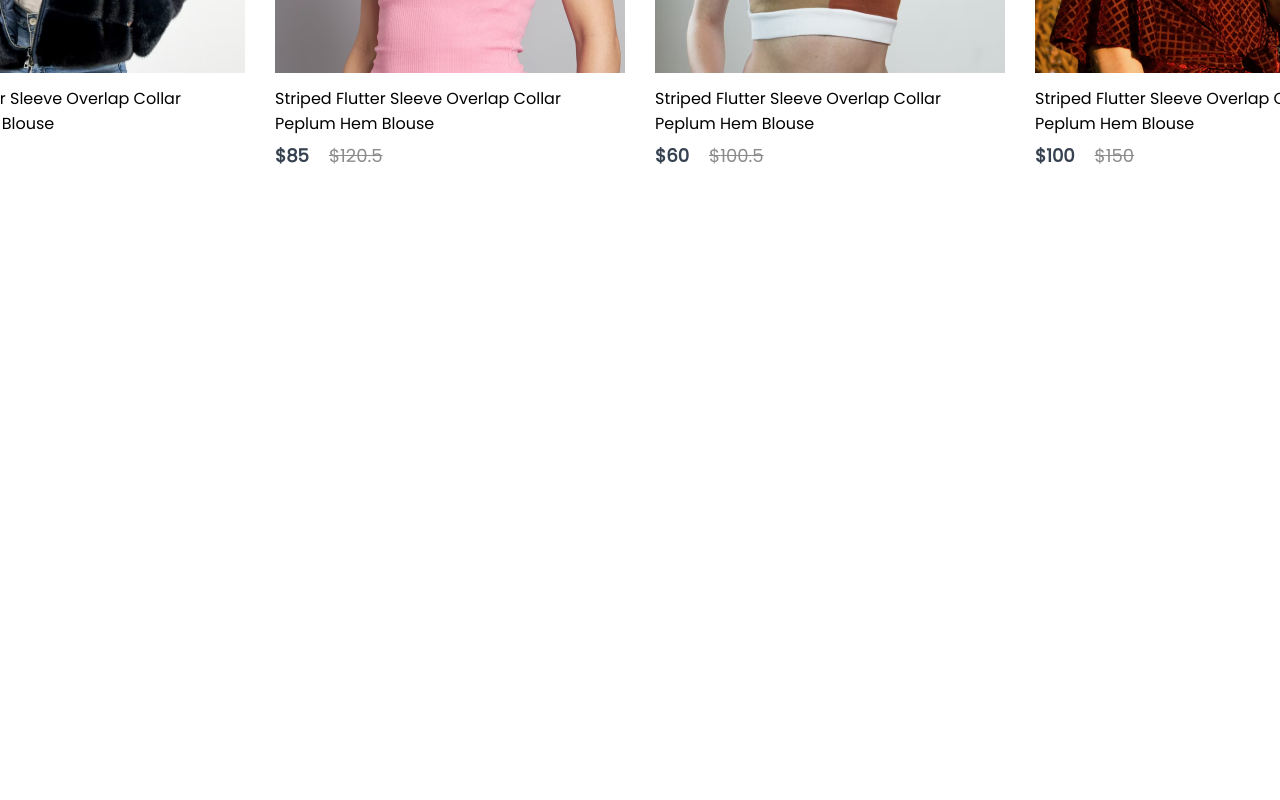
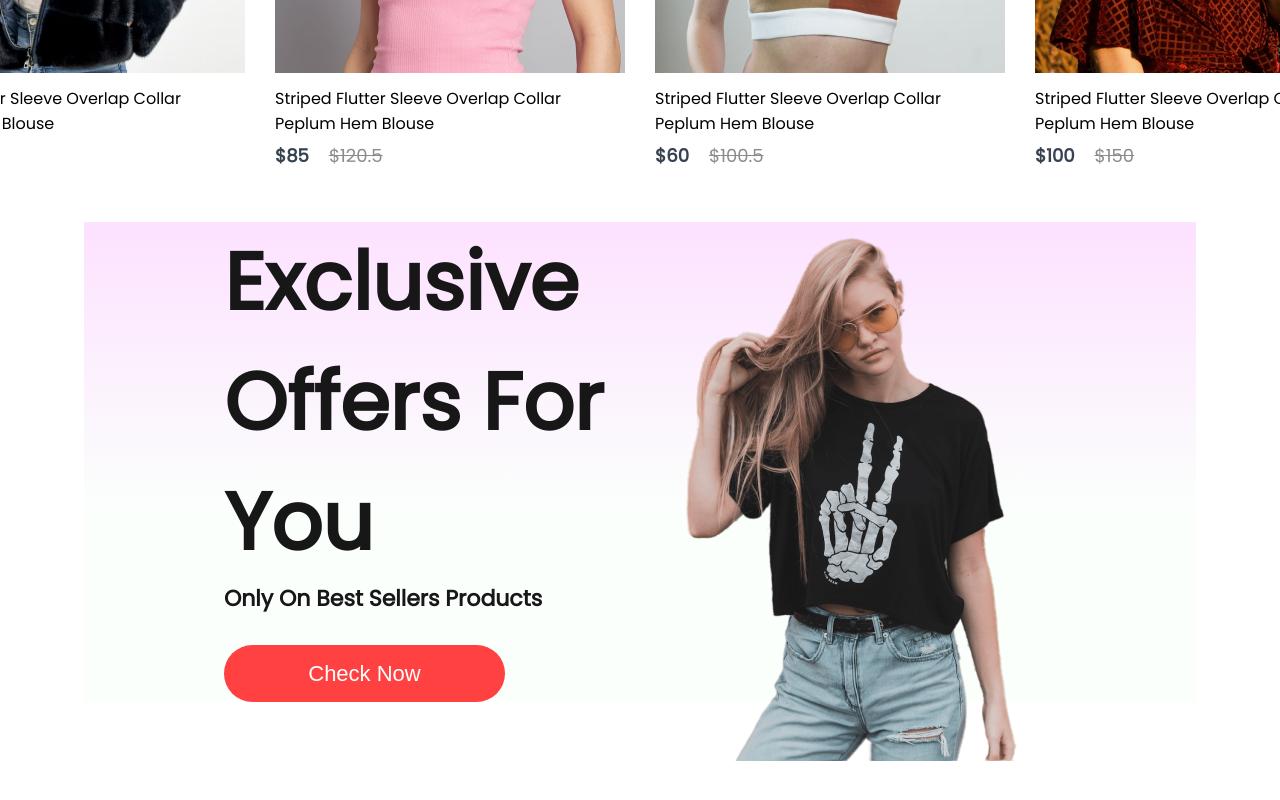
Before and after one commit to baized1245/Online-Cloth-Shop, a React (Vite) app in the folder frontend/: page / in a window 1280 px wide. Shown: the part 1427-2227 px from the top of the page. Before the commit the page ends 1649 px from the top, so only its background shows below. Built offline with nearby package versions, Linux system fonts and the light colour scheme.

Commit message:
Add Offers component

```diff
--- /dev/null
+++ b/frontend/src/Components/Offers/Offers.css
@@ -0,0 +1,44 @@
+.offers{
+    width: 65%;
+    height: 60vh;
+    display: flex;
+    margin: auto;
+    padding: 0px 140px;
+    margin-bottom: 150px;
+    background: linear-gradient(180deg, #fde1ff 0%, #e1ffea22 60%);
+}
+.offers-left{
+    flex: 1;
+    display: flex;
+    flex-direction: column;
+    justify-content: center;
+}
+.offers-left h1{
+   color: #171717;
+   font-size: 80px;
+   font-weight: 600;
+}
+.offers-left p{
+   color: #171717;
+   font-size: 22px;
+   font-weight: 600;
+}
+.offers-left button{
+    width: 281px;
+    height: 70px;
+    border-radius: 35px;
+    background: #ff4141;
+    border: none;
+    color: white;
+    font-size: 22px;
+    font-weight: 500;
+    margin-top: 30px;
+    cursor: pointer;
+}
+.offers-right{
+    flex: 1;
+    display: flex;
+    align-items: center;
+    justify-content: flex-end;
+    padding-top: 50px;
+}
--- /dev/null
+++ b/frontend/src/Components/Offers/Offers.jsx
@@ -0,0 +1,21 @@
+import React from 'react';
+import './Offers.css'
+import exclusive_image from '../Assets/exclusive_image.png'
+
+const Offers = () => {
+    return (
+        <div className='offers'>
+            <div className="offers-left">
+               <h1>Exclusive</h1>
+               <h1>Offers For You</h1>
+               <p>Only On Best Sellers Products</p>
+               <button>Check Now</button>
+            </div>
+            <div className="offers-right">
+              <img src={exclusive_image} alt="" />
+            </div>
+        </div>
+    );
+};
+
+export default Offers;
--- a/frontend/src/Pages/Shop.jsx
+++ b/frontend/src/Pages/Shop.jsx
@@ -1,12 +1,14 @@
 import React from 'react';
 import Hero from '../Components/Hero/Hero';
 import Popular from '../Components/Popular/Popular';
+import Offers from '../Components/Offers/Offers';
 
 const Shop = () => {
     return (
         <div>
             <Hero/>
             <Popular/>
+            <Offers/>
         </div>
     );
 };
```
